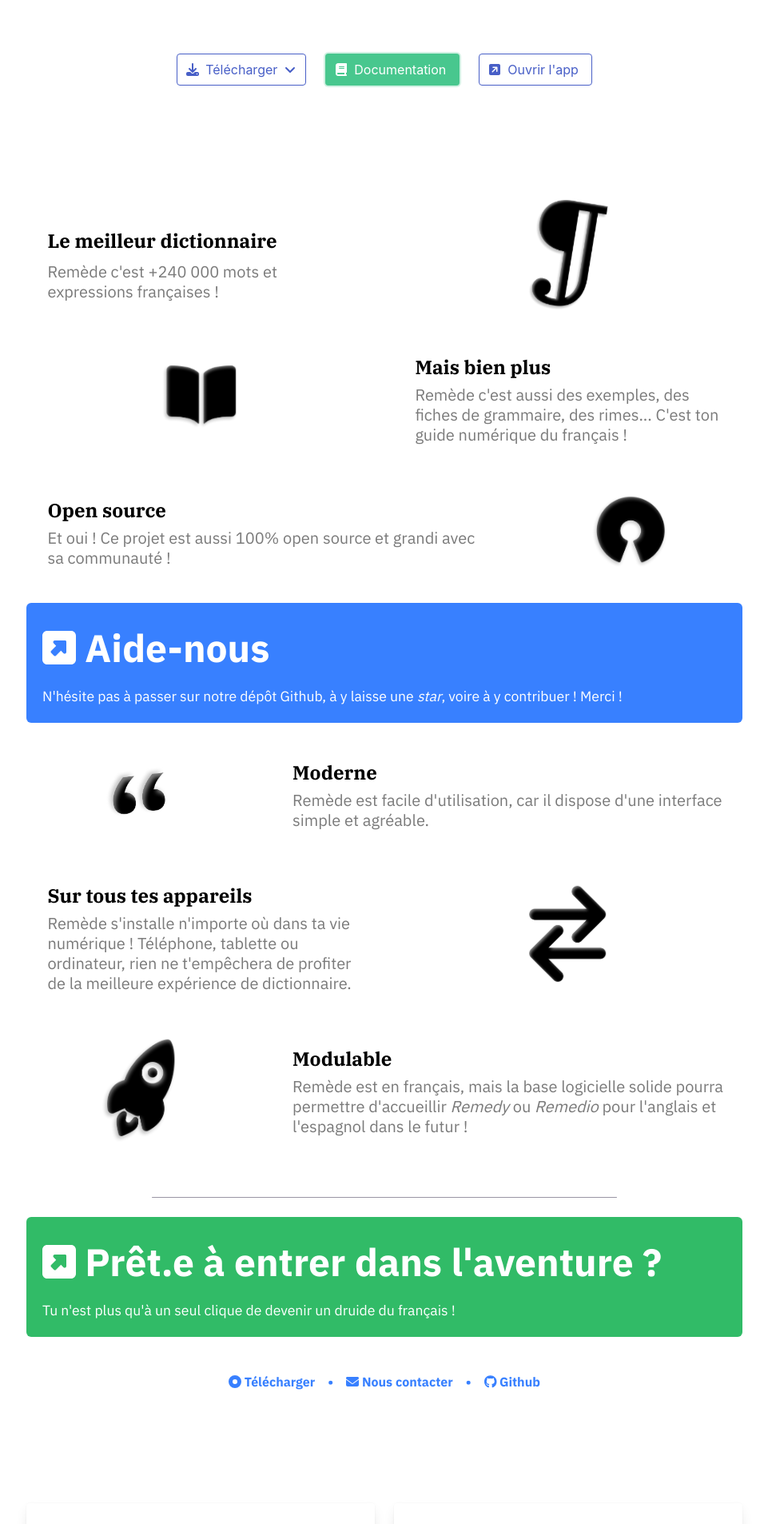
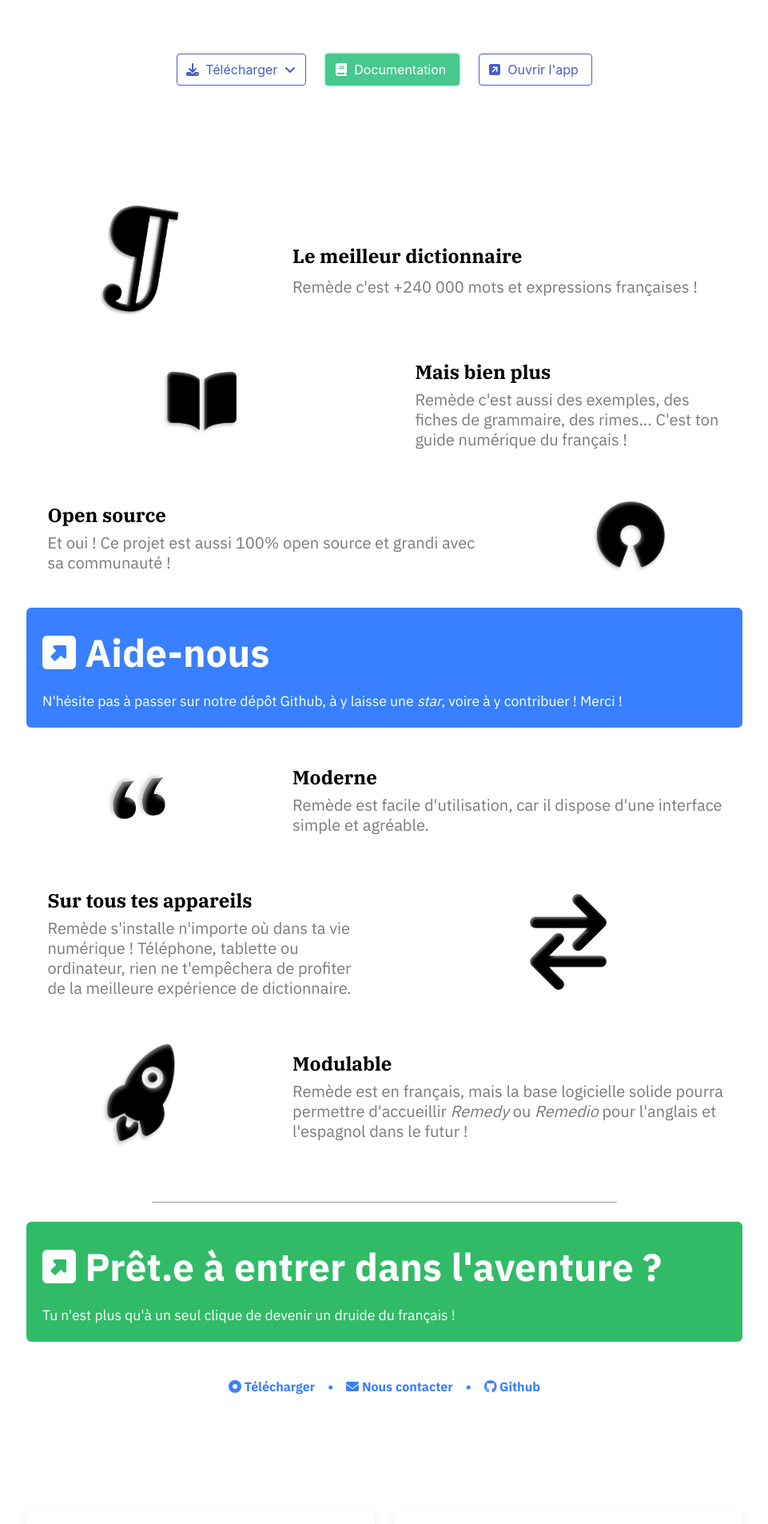
Before and after one commit to camarm-dev/remede, a Jekyll site: the page built from docs/index.html, in a window 1280 px wide. Shown: the part 842-2748 px from the top of the page at 80% size, without its empty margins (159-1120 px from the left). Built offline with Jekyll 4.4.1, drawn with Linux system fonts in a browser that asks for light colours.

Commit message:
fix: responsive

```diff
--- a/docs/index.html
+++ b/docs/index.html
@@ -53,7 +53,7 @@
     <div class="mb-6 columns is-multiline">
       <p class="buttons">
 <!--        <div class="dropdown mr-5" onclick="this.classList.toggle('is-active')">-->
-        <div class="dropdown mr-5">
+        <div class="dropdown mr-5 mb-2">
           <div class="dropdown-trigger">
             <button onclick="location.href = '/download'" class="button is-link is-outlined" aria-haspopup="true" aria-controls="dropdown-menu2">
               <span class="icon is-small mt-0">
@@ -123,13 +123,13 @@
 <!--            </div>-->
 <!--          </div>-->
         </div>
-        <button onclick="window.open('https://docs.remede.camarm.fr')" class="button is-focused is-success mr-5">
+        <button onclick="window.open('https://docs.remede.camarm.fr')" class="button is-focused is-success mr-5 mb-2">
           <span class="icon mt-0">
             <i class="fas fa-book has-text-white" aria-hidden="true"></i>
           </span>
           <span>Documentation</span>
         </button>
-        <button onclick="window.open('https://remede-app.camarm.fr')" class="button is-outlined is-link">
+        <button onclick="window.open('https://remede-app.camarm.fr')" class="button is-outlined is-link mb-2">
           <span class="icon mt-0">
             <i class="fas fa-external-link-square has-text-link" aria-hidden="true"></i>
           </span>
@@ -142,17 +142,17 @@
 <section class="section">
   <div class="container center">
     <div class="columns is-multiline">
-      <div class="column is-half">
+      <div class="column is-one-third">
+        <div class="box img main">
+          <img class="float1" src="assets/remede.png" alt="Remède">
+        </div>
+      </div>
+      <div class="column is-two-third">
         <div class="box">
           <div>
             <h4 class="is-size-4 has-text-weight-bold mb-2">Le meilleur dictionnaire</h4>
             <p class="subtitle has-text-grey">Remède c'est +240 000 mots et expressions françaises !</p>
           </div>
-        </div>
-      </div>
-      <div class="column is-half">
-        <div class="box img">
-          <img class="float1" src="assets/remede.png" alt="Remède">
         </div>
       </div>
       <div class="column is-half">
@@ -348,11 +348,13 @@
     object-fit: contain;
 }
 
-.box.img img:hover {
-    animation-play-state: paused;
-    position: absolute;
-    scale: 1.06 !important;
-    transition: .2s ease-in-out;
+@media (min-width: 1024px) {
+    .box.img img:hover {
+        animation-play-state: paused;
+        position: absolute;
+        scale: 1.06 !important;
+        transition: .2s ease-in-out;
+    }
 }
 
 .float1 {
@@ -434,6 +436,24 @@
         scale: 1;
     }
 }
+
+@media (max-width: 1024px) {
+    .box div {
+        margin-left: 0 !important;
+    }
+
+    .column {
+        padding: 0 !important;
+    }
+
+    .box.img:not(.main) {
+        display: none;
+    }
+
+    .card {
+        margin-bottom: .5em;
+    }
+}
 </style>
 </body>
 </html>
```
